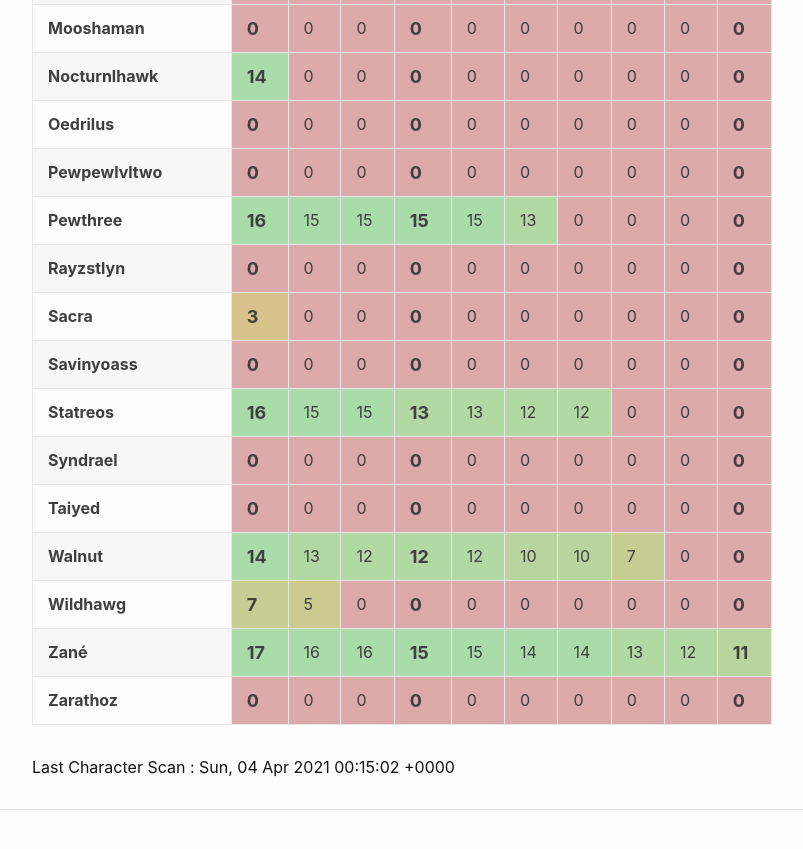
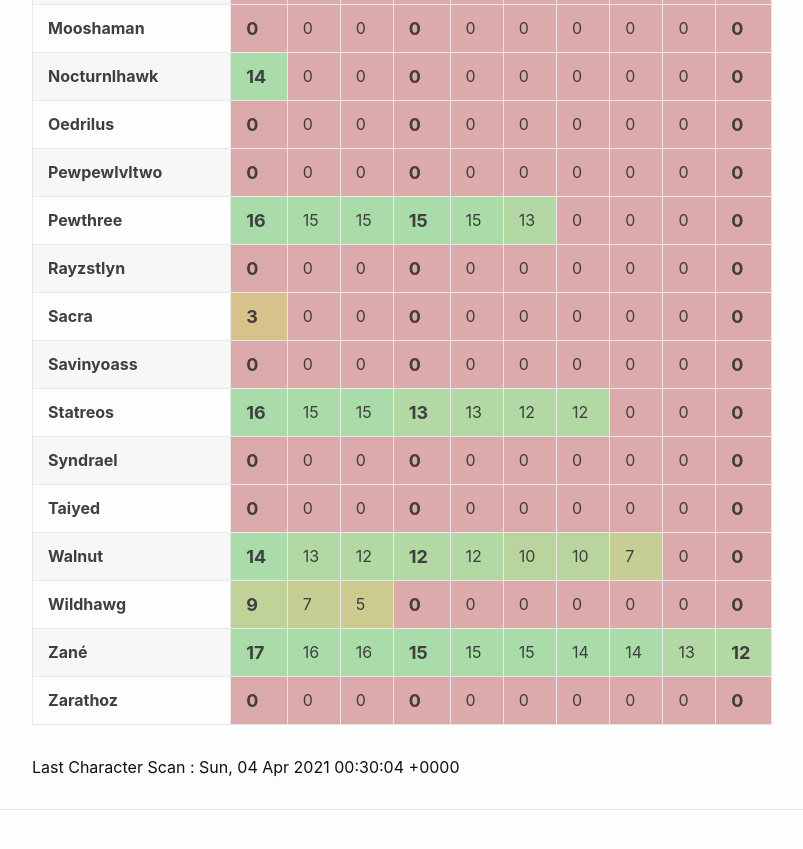
Before and after one commit to eldertribunal/keystonetracker, a Jekyll site: the page built from weekly.md, in a window 1280 px wide and 900 px high, scrolled down 1390 px. Shown: the top 849 px of the window, without its empty margins (126-929 px from the left). Built offline with Jekyll 4.4.1, drawn with Linux system fonts in a browser that asks for light colours.

Commit message:
auto scan Sun Apr  4 00:30:52 UTC 2021

```diff
--- a/_data/scanned.json
+++ b/_data/scanned.json
@@ -1,3 +1,3 @@
 {
-  "timestamp": 1617495302
+  "timestamp": 1617496204
 }
--- a/_data/weekly.json
+++ b/_data/weekly.json
@@ -227,9 +227,9 @@
   {
     "name": "Wildhawg",
     "dungeons": [
+      9,
       7,
       5,
-      0,
       0,
       0,
       0,
@@ -337,11 +337,11 @@
       16,
       15,
       15,
+      15,
       14,
       14,
       13,
-      12,
-      11
+      12
     ]
   },
   {
@@ -518,7 +518,7 @@
       14,
       11,
       10,
-      0,
+      9,
       0,
       0,
       0
```
